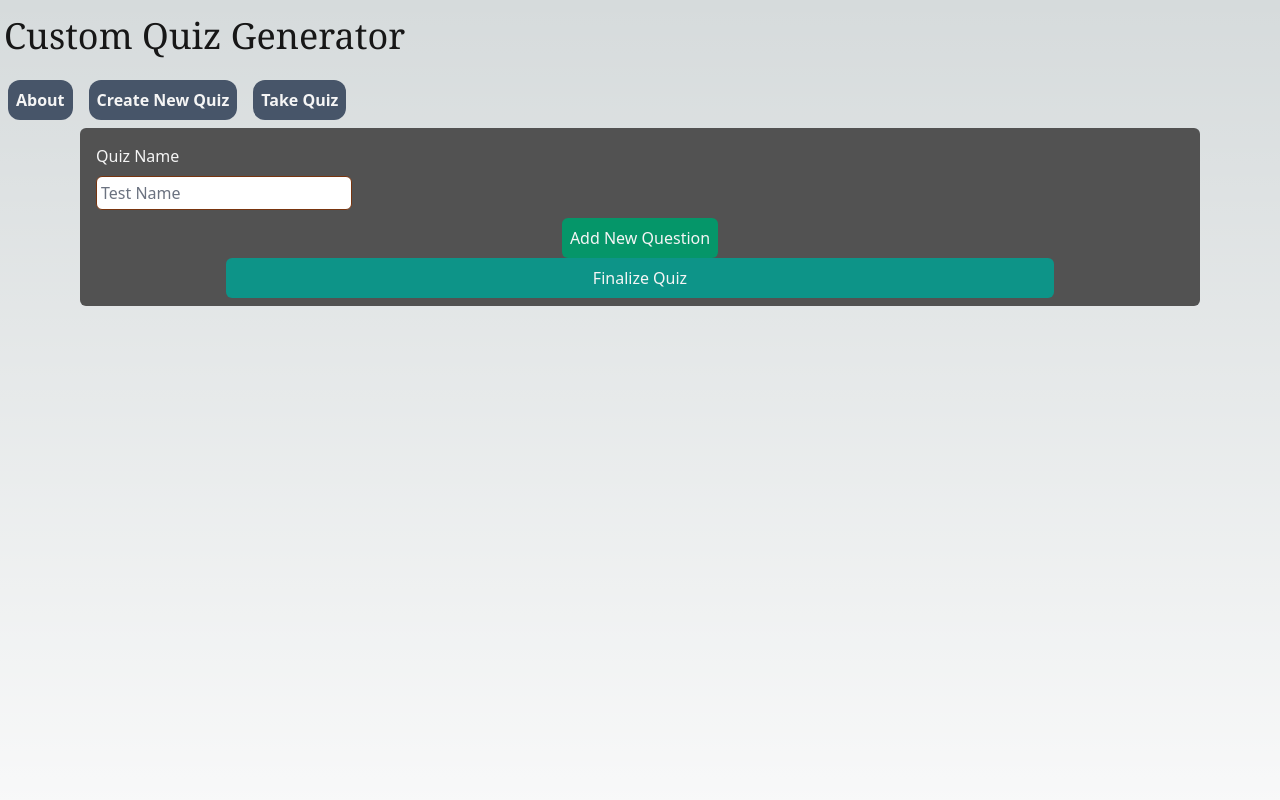
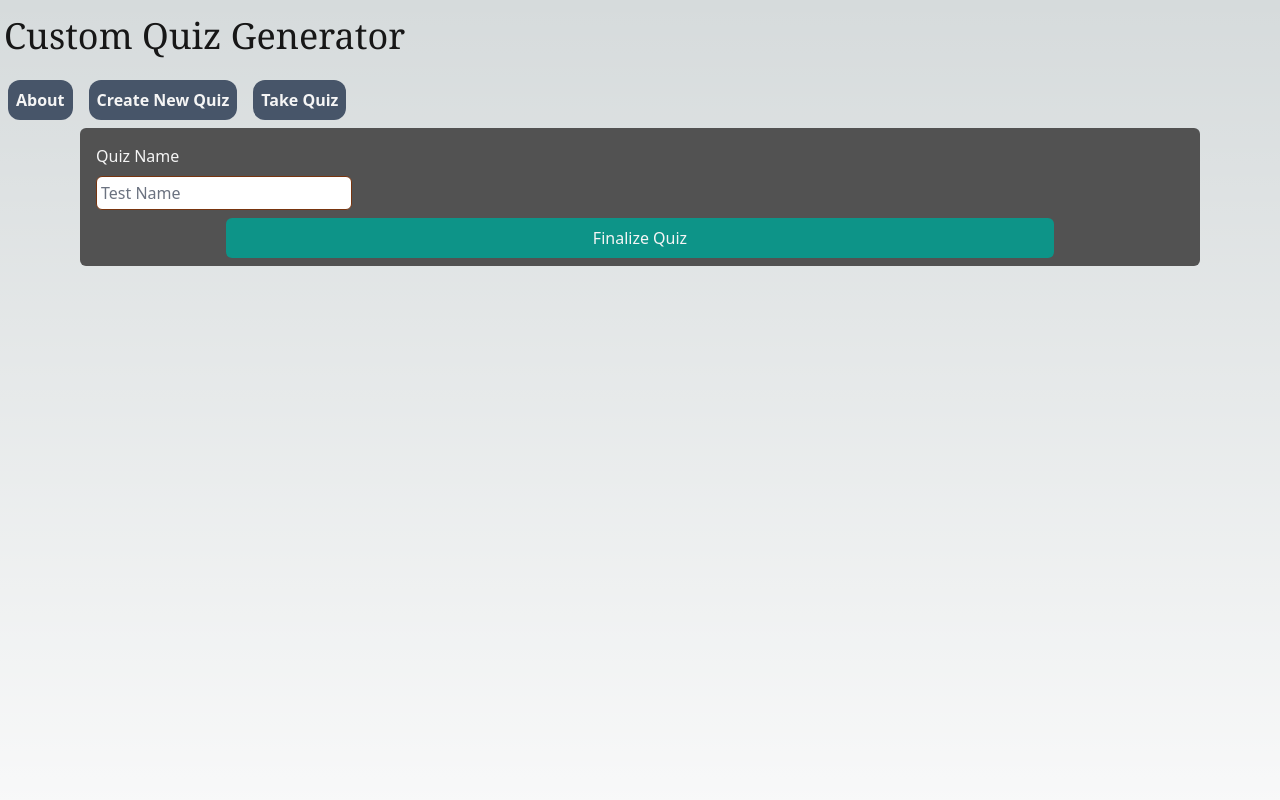
Before and after one commit to Cedaring-xr/temporary-quiz-generator, a Next.js app: page /create in a window 1280 px wide. Shown: the top 800 px of the page. Built offline with nearby package versions, Linux system fonts and the light colour scheme.

Commit message:
start of cleanup for amplify build

```diff
--- a/app/create/page.tsx
+++ b/app/create/page.tsx
@@ -6,46 +6,19 @@ import { useFormik } from 'formik'
 
 export default function Page() {
 	// const [isLoading, setIsLoading] = useState<boolean>(false)   // not used right now
-	const [error, setError] = useState<string | null>(null)
-	const [questionCount, setQuestionCount] = useState<Question[]>([]) //number of questions added, starts at 0
+	const [questionCount, setQuestionCount] = useState([]) //number of questions added, starts at 0
 
 	const formik = useFormik({
 		initialValues: {
+			//one for each input value
 			testName: '',
-			testID: ''
+			questionName: ''
 		},
 		onSubmit: (values) => {
-			alert(JSON.stringify(values, null, 2))
+			console.log('submit form', values)
+			// alert(JSON.stringify(values, null, 2))
 		}
 	})
-
-	async function onSubmit(e) {
-		e.preventDefault()
-
-		console.log(formik.values)
-
-		// setIsLoading(true)
-		// setError(null)
-		// try {
-		// 	const formData = new FormData(event.currentTarget)
-		// 	console.log('form data', formData)
-		// 	const response = await fetch('/api/submit', {
-		// 		method: 'POST',
-		// 		body: formData
-		// 	})
-		// 	if (!response.ok) {
-		// 		throw new Error('Failed to submit the data. Please try again.')
-		// 	}
-		// 	// Handle response if necessary
-		// 	const data = await response.json()
-		// } catch (error) {
-		// 	// Capture the error message to display to the user
-		// 	setError(error.message)
-		// 	console.error(error)
-		// } finally {
-		// 	setIsLoading(false)
-		// }
-	}
 
 	function addQuestion() {
 		console.log('test add question')
@@ -67,25 +40,25 @@ export default function Page() {
 	return (
 		<div className="h-screen">
 			<div className="mx-20 p-2 rounded-md bg-neutral-600">
-				{error && <div style={{ color: 'red' }}>{error}</div>}
-				<form onSubmit={() => onSubmit} className=" text-neutral-100 flex flex-col">
+				<form onSubmit={formik.handleSubmit} className=" text-neutral-100 flex flex-col">
 					<label className="mx-2 mt-2">Quiz Name</label>
 					<input
+						id="testName"
+						name="testName"
 						type="text"
-						name="name"
 						placeholder="Test Name"
+						onChange={formik.handleChange}
+						value={formik.values.testName}
 						className="rounded-md border-amber-900 m-2 p-1 w-64 text-slate-900"
 						required
-						value={formik.values.testName}
-						onChange={formik.handleChange}
 					/>
-					<button
+					{/* <button
 						className="bg-emerald-600 text-neutral-100 rounded-md p-2 w-fit mx-auto"
 						type="button"
 						onClick={addQuestion}
 					>
 						Add New Question
-					</button>
+					</button> */}
 
 					{questionCount.map((question) => (
 						<div id="questionForm" className="flex flex-col" key={question.id}>
--- a/app/test/page.tsx
+++ b/app/test/page.tsx
@@ -1,7 +1,6 @@
 'use client'
 
 import { useState } from 'react'
-import getUsers from '@/lib/getUsers'
 import Link from 'next/link'
 import tempData from '../../data/first.json'
 
@@ -16,15 +15,15 @@ export default function TestPage() {
 		setShowTest(true)
 	}
 
-	const handleSearchChange = (e) => {
-		setSearchQuery(e.target.value)
-	}
+	// const handleSearchChange = () => {
+	// 	setSearchQuery(e.target.value)
+	// }
 
 	return (
 		<div className="bg-slate-300 p-4 mx-auto w-4/5 h-screen rounded-xl">
 			<div className="flex flex-col">
 				<h2>Input test ID</h2>
-				<input type="text" value={searchQuery} onChange={handleSearchChange}></input>
+				<input type="text" value={searchQuery}></input>
 				<button
 					onClick={() => fetchData()}
 					className="bg-emerald-600 text-neutral-100 rounded-md p-2 w-fit mx-auto"
```
